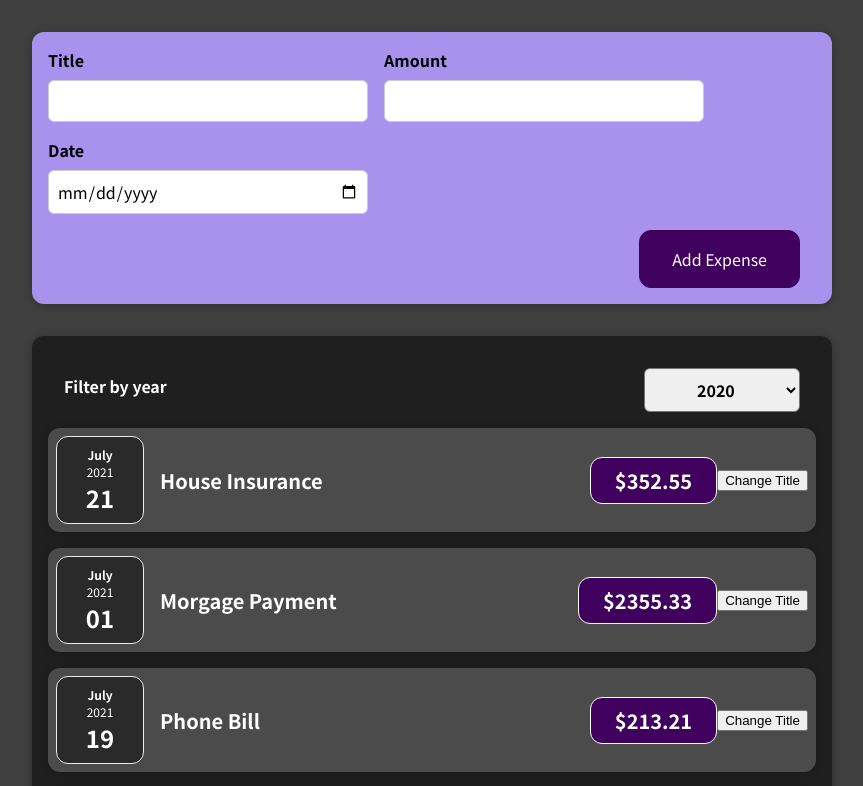
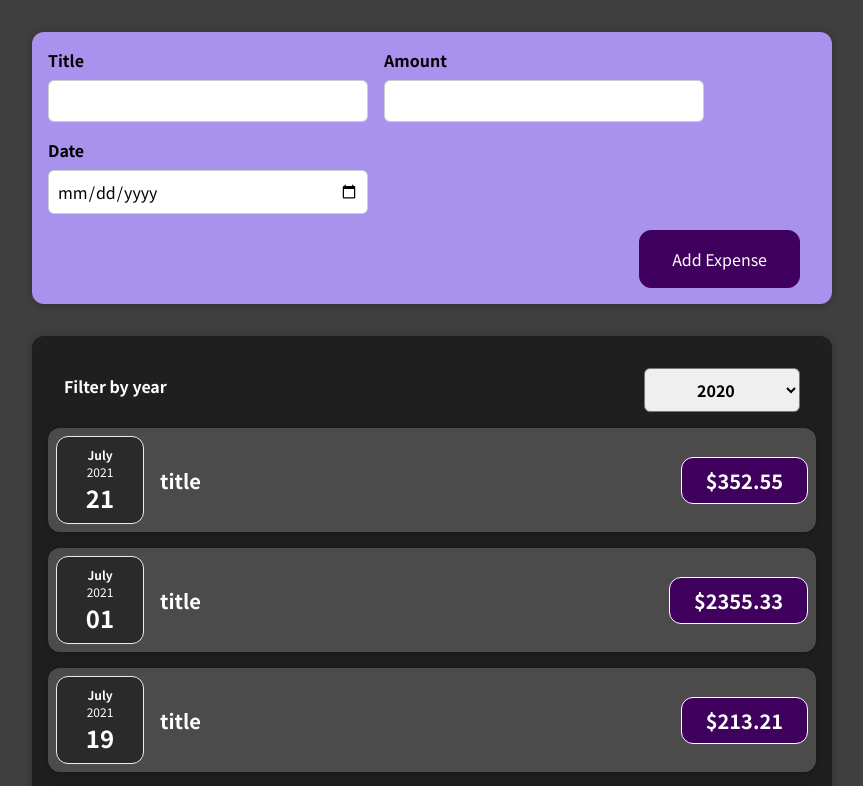
Before and after one commit to andrewrey/react-complete-guideProject1, a React (Create React App) app: page / in a window 1280 px wide. Shown: the top 786 px of the page, without its empty margins (208-1071 px from the left). Built offline with nearby package versions, Linux system fonts and the light colour scheme.

Commit message:
removed change title button

```diff
--- a/src/components/Expenses/ExpenseItem.js
+++ b/src/components/Expenses/ExpenseItem.js
@@ -1,23 +1,15 @@
-import { useState } from "react";
-
 import "./ExpenseItem.css";
 import ExpenseDate from "./ExpenseDate";
 import Card from "../UI/Card";
 
 const ExpenseItem = ({ title, amount, date }) => {
-  const [h2Title, setH2Title] = useState(title);
-  const clickHandler = () => {
-    setH2Title("Updated");
-    console.log(h2Title);
-  };
   return (
     <Card className="expense-item">
       <ExpenseDate date={date} />
       <div className="expense-item__description">
-        <h2>{h2Title}</h2>
+        <h2>title</h2>
         <div className="expense-item__price">${amount}</div>
       </div>
-      <button onClick={clickHandler}>Change Title</button>
     </Card>
   );
 };
```
Also changed, not shown: 1 other file (tests, documents, lock files or other folders).
